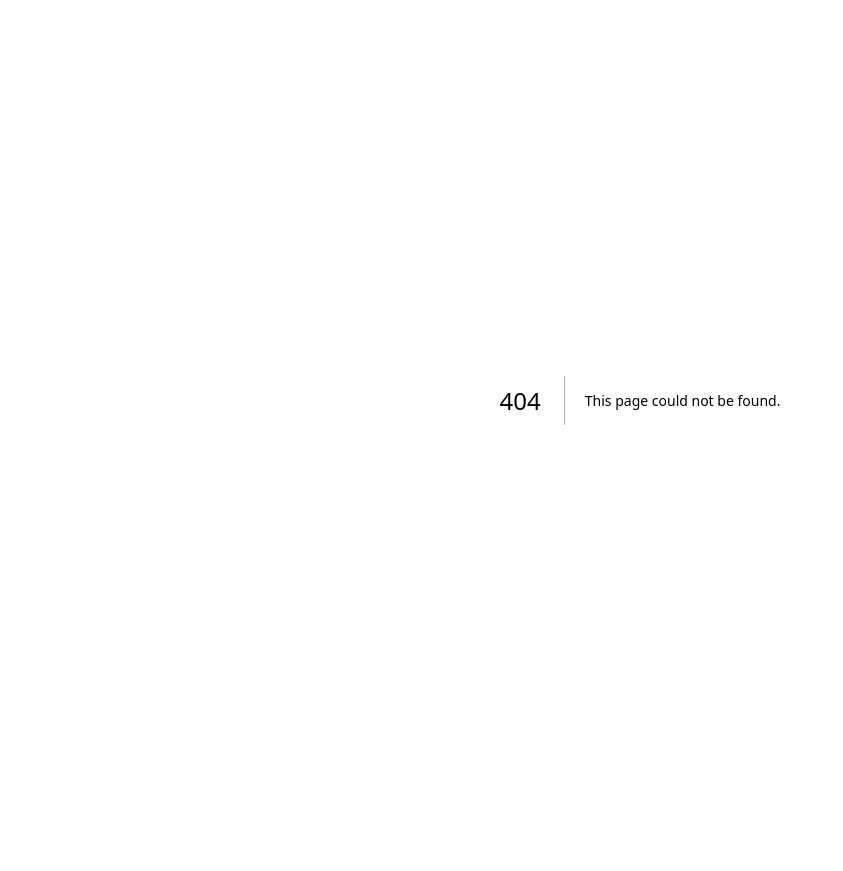
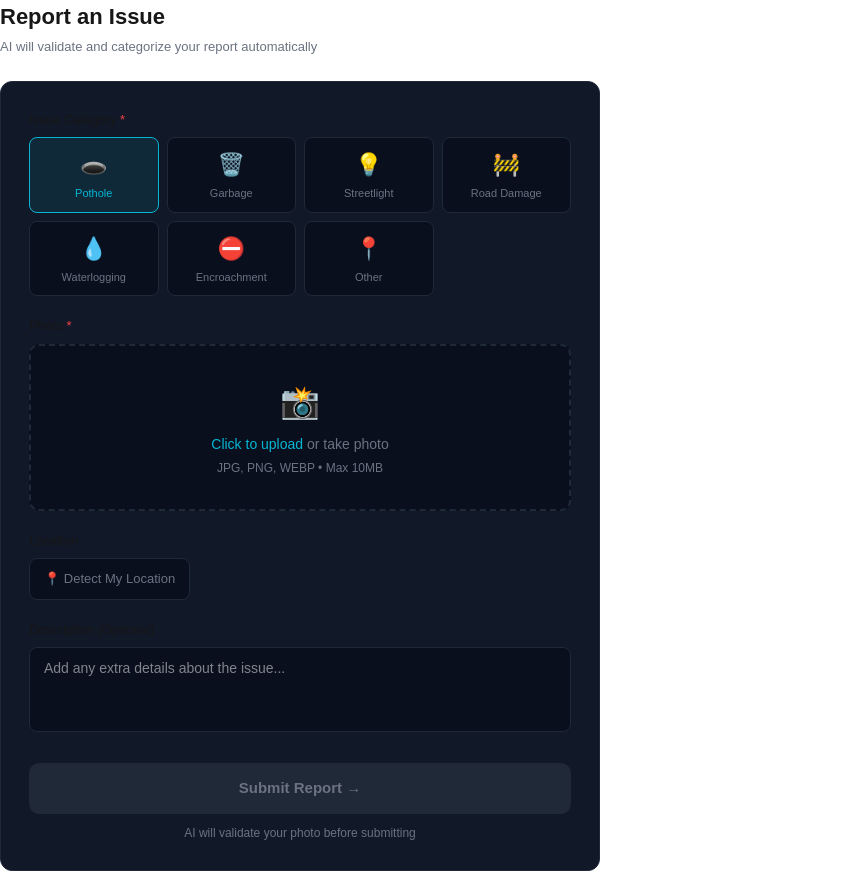
Before and after one commit to Ayush546230/Nagrik-AI, a Next.js app: page /report in a window 1280 px wide. Before the commit this address had no page. Shown: the whole page, without its empty margins (0-843 px from the left). Before the commit the page ends 800 px from the top, so only its background shows below. Built offline with nearby package versions, Linux system fonts and the light colour scheme.

Commit message:
feat: add reports page

```diff
--- /dev/null
+++ b/app/(citizen)/report/page.tsx
@@ -0,0 +1,256 @@
+"use client";
+
+import { useState } from "react";
+import { useRouter } from "next/navigation";
+import { toast } from "sonner";
+import type { IncidentCategory } from "@/types";
+
+const CATEGORIES: { value: IncidentCategory; label: string; emoji: string }[] = [
+  { value: "pothole", label: "Pothole", emoji: "🕳️" },
+  { value: "garbage", label: "Garbage", emoji: "🗑️" },
+  { value: "streetlight", label: "Streetlight", emoji: "💡" },
+  { value: "road_damage", label: "Road Damage", emoji: "🚧" },
+  { value: "waterlogging", label: "Waterlogging", emoji: "💧" },
+  { value: "encroachment", label: "Encroachment", emoji: "⛔" },
+  { value: "other", label: "Other", emoji: "📍" },
+];
+
+export default function ReportPage() {
+  const router = useRouter();
+  const [category, setCategory] = useState<IncidentCategory>("pothole");
+  const [description, setDescription] = useState("");
+  const [file, setFile] = useState<File | null>(null);
+  const [preview, setPreview] = useState<string | null>(null);
+  const [location, setLocation] = useState<{ lat: number; lng: number } | null>(null);
+  const [locating, setLocating] = useState(false);
+  const [submitting, setSubmitting] = useState(false);
+
+  // Get GPS location
+  const getLocation = () => {
+    setLocating(true);
+    navigator.geolocation.getCurrentPosition(
+      (pos) => {
+        setLocation({ lat: pos.coords.latitude, lng: pos.coords.longitude });
+        setLocating(false);
+        toast.success("Location captured!");
+      },
+      () => {
+        setLocating(false);
+        toast.error("Location access denied. Please allow location.");
+      }
+    );
+  };
+
+  // Handle file select
+  const handleFile = (e: React.ChangeEvent<HTMLInputElement>) => {
+    const f = e.target.files?.[0];
+    if (!f) return;
+    setFile(f);
+    setPreview(URL.createObjectURL(f));
+    if (!location) getLocation();
+  };
+
+  // Submit report
+  const handleSubmit = async () => {
+    if (!file) return toast.error("Please select a photo");
+    if (!location) return toast.error("Please allow location access");
+
+    setSubmitting(true);
+
+    try {
+      // Step 1: Get pre-signed URL
+      const presignRes = await fetch("/api/upload/presigned", {
+        method: "POST",
+        headers: { "Content-Type": "application/json" },
+        body: JSON.stringify({
+          fileName: `before-${Date.now()}-${file.name}`,
+          fileType: file.type,
+          fileSize: file.size,
+        }),
+      });
+
+      if (!presignRes.ok) {
+        const err = await presignRes.json();
+        throw new Error(err.error);
+      }
+
+      const { url: uploadUrl, fields, s3Key } = await presignRes.json();
+
+      // Step 2: Upload to S3
+      const formData = new FormData();
+      Object.entries(fields as Record<string, string>).forEach(([k, v]) =>
+        formData.append(k, v)
+      );
+      formData.append("file", file);
+
+      const uploadRes = await fetch(uploadUrl, { method: "POST", body: formData });
+      if (!uploadRes.ok) throw new Error("Failed to upload image");
+
+      // Step 3: Create incident
+      const incidentRes = await fetch("/api/incidents", {
+        method: "POST",
+        headers: { "Content-Type": "application/json" },
+        body: JSON.stringify({
+          s3Key,
+          lat: location.lat,
+          lng: location.lng,
+          categoryHint: category,
+          userDescription: description,
+        }),
+      });
+
+      const data = await incidentRes.json();
+
+      if (!incidentRes.ok) throw new Error(data.error);
+
+      if (data.isDuplicate) {
+        toast.success("Similar issue found nearby — your vote has been added! 👍");
+      } else {
+        toast.success("Issue reported successfully! AI is validating your photo. ✅");
+      }
+
+      router.push("/my-reports");
+    } catch (err) {
+      toast.error(err instanceof Error ? err.message : "Something went wrong");
+    } finally {
+      setSubmitting(false);
+    }
+  };
+
+  return (
+    <div>
+      {/* Header */}
+      <div style={{ marginBottom: 24 }}>
+        <h1 style={{ fontFamily: "Syne, sans-serif", fontSize: 22, fontWeight: 700, marginBottom: 4 }}>
+          Report an Issue
+        </h1>
+        <p style={{ fontSize: 13, color: "#6B7280" }}>AI will validate and categorize your report automatically</p>
+      </div>
+
+      <div style={{ maxWidth: 600 }}>
+        <div style={{ background: "#111827", border: "1px solid #1F2937", borderRadius: 12, padding: 28 }}>
+
+          {/* Category */}
+          <div style={{ marginBottom: 20 }}>
+            <label style={{ display: "block", fontSize: 13, fontWeight: 500, marginBottom: 8 }}>
+              Issue Category <span style={{ color: "#EF4444" }}>*</span>
+            </label>
+            <div style={{ display: "grid", gridTemplateColumns: "repeat(4, 1fr)", gap: 8 }}>
+              {CATEGORIES.map((cat) => (
+                <button key={cat.value} onClick={() => setCategory(cat.value)} style={{
+                  background: category === cat.value ? "rgba(6,182,212,0.1)" : "#0A0F1E",
+                  border: `1px solid ${category === cat.value ? "#06B6D4" : "#1F2937"}`,
+                  borderRadius: 8, padding: "10px 8px", textAlign: "center",
+                  cursor: "pointer", transition: "all 0.15s",
+                }}>
+                  <div style={{ fontSize: 22, marginBottom: 4 }}>{cat.emoji}</div>
+                  <div style={{ fontSize: 11, color: category === cat.value ? "#06B6D4" : "#6B7280" }}>
+                    {cat.label}
+                  </div>
+                </button>
+              ))}
+            </div>
+          </div>
+
+          {/* Photo Upload */}
+          <div style={{ marginBottom: 20 }}>
+            <label style={{ display: "block", fontSize: 13, fontWeight: 500, marginBottom: 8 }}>
+              Photo <span style={{ color: "#EF4444" }}>*</span>
+            </label>
+            <label style={{
+              display: "block",
+              border: `2px dashed ${preview ? "#06B6D4" : "#1F2937"}`,
+              borderRadius: 10, padding: preview ? 8 : 32,
+              textAlign: "center", cursor: "pointer",
+              transition: "all 0.15s",
+              background: preview ? "transparent" : "#0A0F1E",
+            }}>
+              <input type="file" accept="image/*" capture="environment"
+                style={{ display: "none" }} onChange={handleFile} />
+              {preview ? (
+                <img src={preview} alt="Preview" style={{
+                  width: "100%", maxHeight: 200,
+                  objectFit: "cover", borderRadius: 8,
+                }} />
+              ) : (
+                <>
+                  <div style={{ fontSize: 32, marginBottom: 8 }}>📸</div>
+                  <div style={{ fontSize: 14, color: "#6B7280" }}>
+                    <span style={{ color: "#06B6D4" }}>Click to upload</span> or take photo
+                  </div>
+                  <div style={{ fontSize: 12, color: "#6B7280", marginTop: 4 }}>
+                    JPG, PNG, WEBP • Max 10MB
+                  </div>
+                </>
+              )}
+            </label>
+          </div>
+
+          {/* Location */}
+          <div style={{ marginBottom: 20 }}>
+            <label style={{ display: "block", fontSize: 13, fontWeight: 500, marginBottom: 8 }}>
+              Location
+            </label>
+            {location ? (
+              <div style={{
+                display: "flex", alignItems: "center", gap: 8,
+                background: "rgba(34,197,94,0.08)",
+                border: "1px solid rgba(34,197,94,0.2)",
+                borderRadius: 8, padding: "10px 14px",
+                fontSize: 13, color: "#22C55E",
+              }}>
+                📍 {location.lat.toFixed(4)}° N, {location.lng.toFixed(4)}° E — Captured ✓
+              </div>
+            ) : (
+              <button onClick={getLocation} disabled={locating} style={{
+                background: "#0A0F1E", border: "1px solid #1F2937",
+                borderRadius: 8, padding: "10px 14px",
+                fontSize: 13, color: "#6B7280", cursor: "pointer",
+                display: "flex", alignItems: "center", gap: 8,
+              }}>
+                {locating ? "Getting location..." : "📍 Detect My Location"}
+              </button>
+            )}
+          </div>
+
+          {/* Description */}
+          <div style={{ marginBottom: 24 }}>
+            <label style={{ display: "block", fontSize: 13, fontWeight: 500, marginBottom: 8 }}>
+              Description (Optional)
+            </label>
+            <textarea
+              value={description}
+              onChange={(e) => setDescription(e.target.value)}
+              placeholder="Add any extra details about the issue..."
+              maxLength={500}
+              rows={3}
+              style={{
+                width: "100%", background: "#0A0F1E",
+                border: "1px solid #1F2937", borderRadius: 8,
+                padding: "10px 14px", fontSize: 14,
+                color: "#F9FAFB", outline: "none",
+                resize: "none", fontFamily: "DM Sans, sans-serif",
+              }}
+            />
+          </div>
+
+          {/* Submit */}
+          <button onClick={handleSubmit} disabled={submitting || !file} style={{
+            width: "100%", padding: 14, borderRadius: 10,
+            background: submitting || !file ? "#1F2937" : "#06B6D4",
+            color: submitting || !file ? "#6B7280" : "#0A0F1E",
+            fontSize: 15, fontWeight: 600, border: "none",
+            cursor: submitting || !file ? "not-allowed" : "pointer",
+            fontFamily: "Syne, sans-serif", transition: "all 0.15s",
+          }}>
+            {submitting ? "Submitting..." : "Submit Report →"}
+          </button>
+
+          <div style={{ textAlign: "center", marginTop: 10, fontSize: 12, color: "#6B7280" }}>
+            AI will validate your photo before submitting
+          </div>
+        </div>
+      </div>
+    </div>
+  );
+}
```
